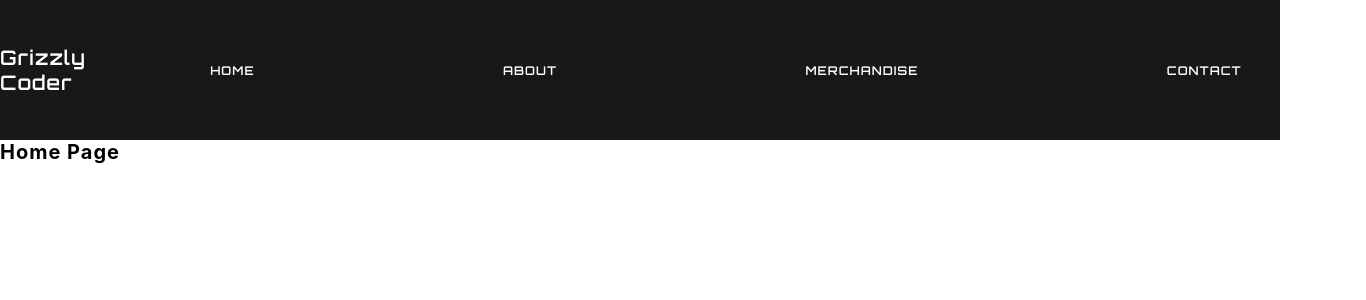
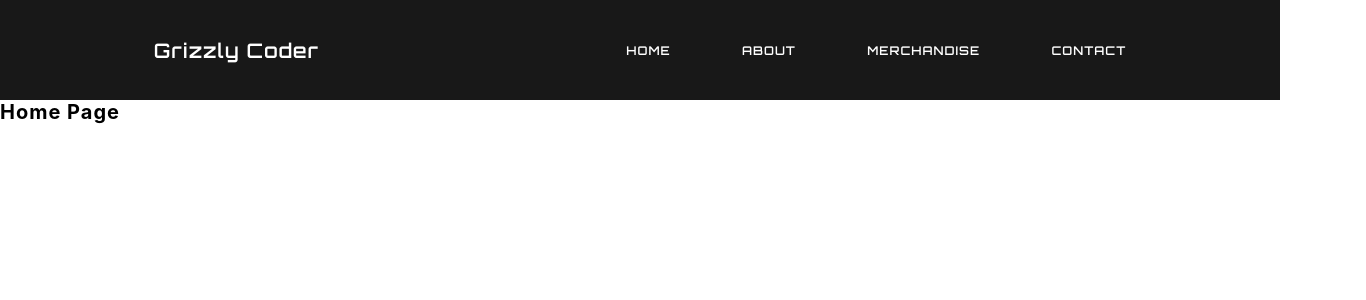
Before and after one commit to Abel-Zambrano/grizzly-coder, a Next.js app: page / in a window 1280 px wide. Shown: the top 300 px of the page, 1366 px wide, since content can reach past the window. Built offline with nearby package versions, Linux system fonts and the light colour scheme.

Commit message:
update to header

```diff
--- a/components/header/Header.js
+++ b/components/header/Header.js
@@ -7,7 +7,7 @@ const MyHeader = styled.div`
   justify-content: space-around;
   align-items: center;
   background-color: var(--black);
-  height: 14rem;
+  height: 10rem;
 `;
 
 export default function Header() {
--- a/components/header/NavLinks.js
+++ b/components/header/NavLinks.js
@@ -2,11 +2,12 @@ import styled from "styled-components";
 import Link from "next/link";
 
 const MyNavLinks = styled.div`
+  width: 50rem;
+
   .links {
     display: flex;
-    justify-content: space-around;
+    justify-content: space-between;
     list-style: none;
-    width: 100vw;
 
     &-item {
       font-family: "Orbitron", sans-serif;
```
